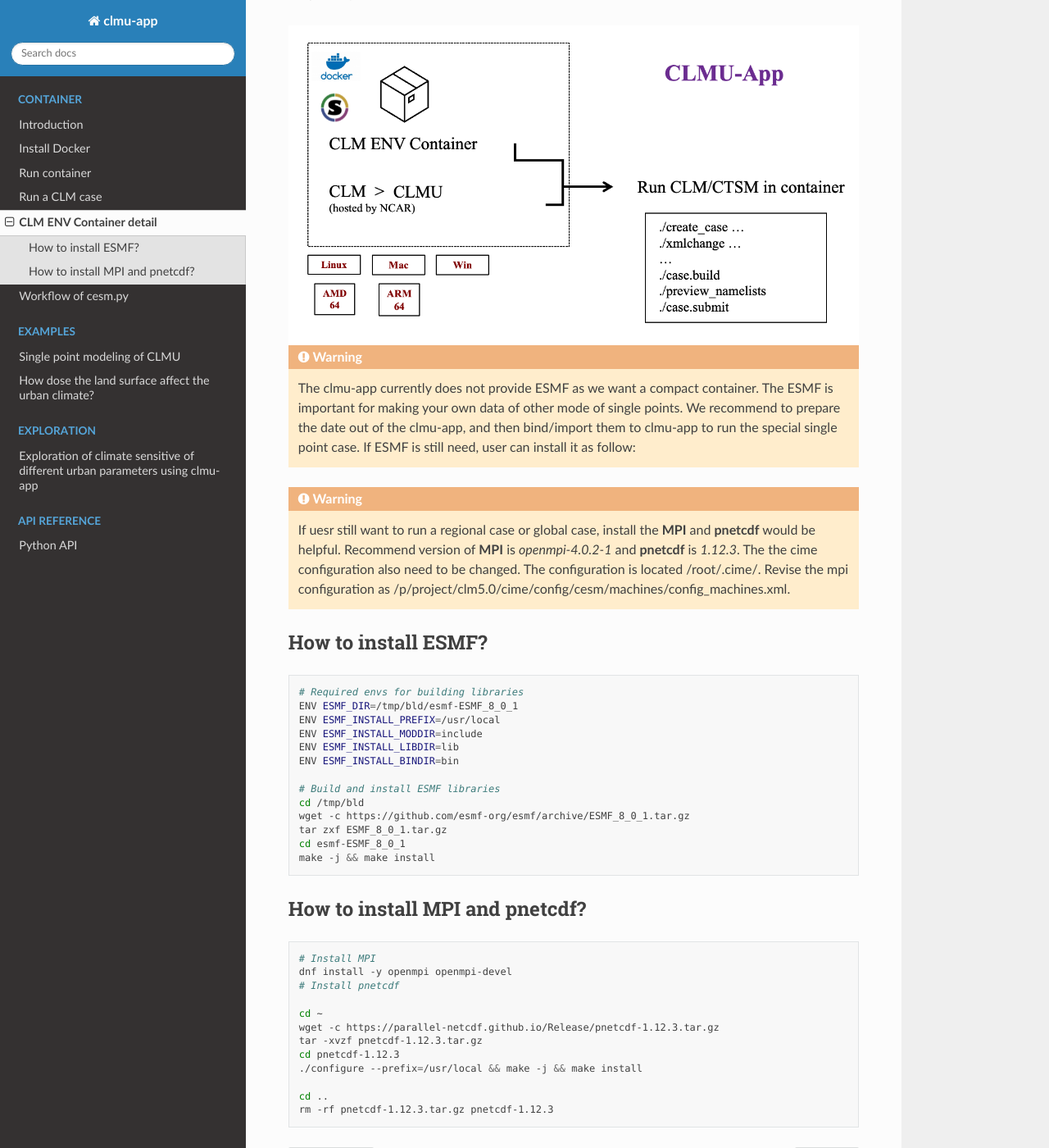
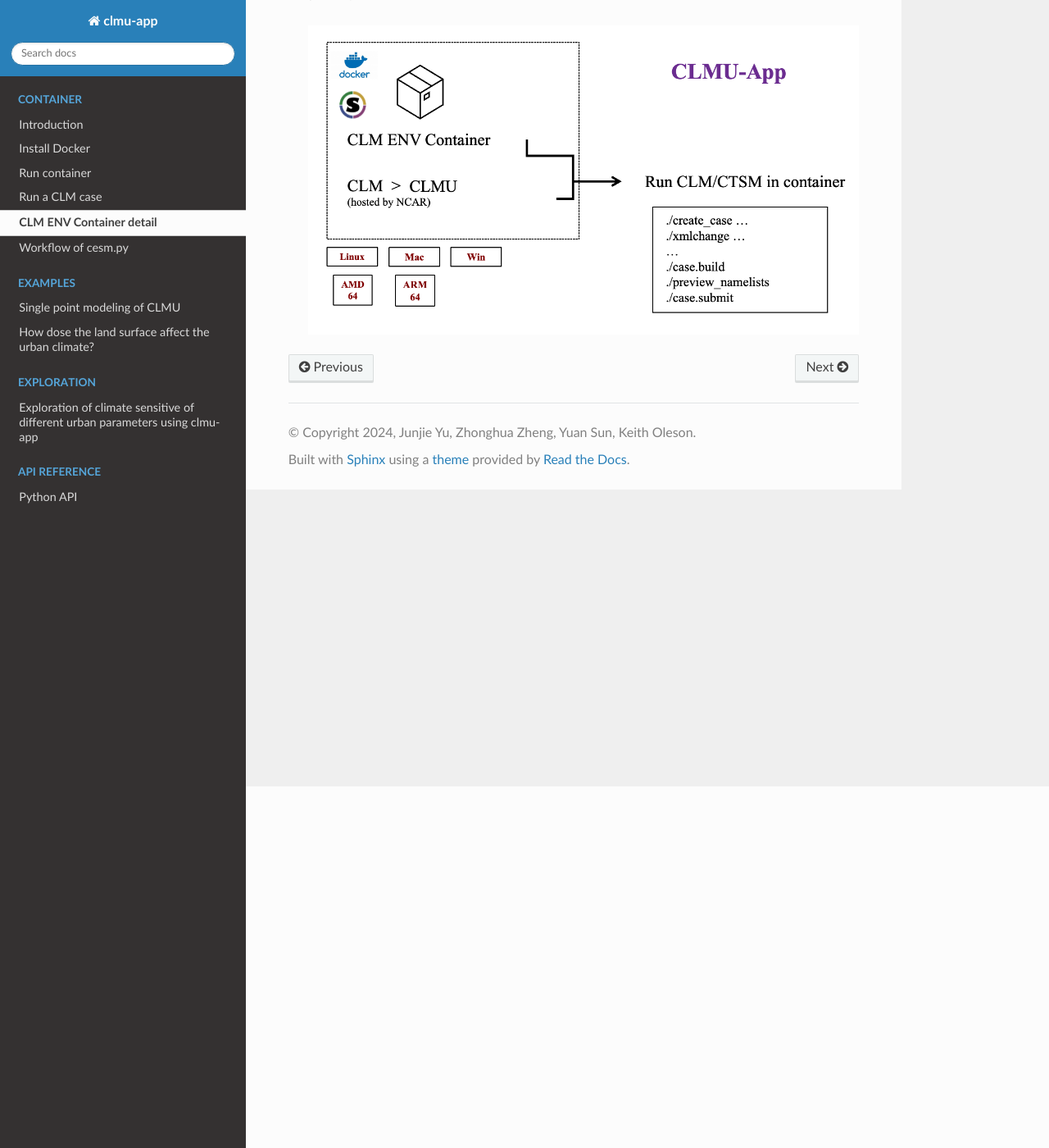
Before and after one commit to envdes/clmu-app, a Sphinx documentation site: the page built from docs/container/clmu_env.rst, in a window 1280 px wide and 1400 px high, scrolled down 441 px. Shown: the whole window at 82% size. Built offline with Sphinx 7.4.7 and the Read the Docs theme 2.0.0, drawn with Linux system fonts in a browser that asks for light colours.

Commit message:
update env

```diff
--- a/docs/container/clmu_env.rst
+++ b/docs/container/clmu_env.rst
@@ -14,51 +14,7 @@ Major apps:
 - python = `3.7.9`
 - svn = `1.12`
 
-.. image:: fig/ENV.png
-    :width: 100%
-    :align: center
-    :alt: CLMU container environment
-
-.. warning::
-    The clmu-app currently does not provide ESMF as we want a compact container. The ESMF is important for making your own data of other mode of single points. We recommend to prepare the date out of the clmu-app, and then bind/import them to clmu-app to run the special single point case. If ESMF is still need, user can install it as follow:
-
-.. warning::
-    If uesr still want to run a regional case or global case, install the **MPI** and **pnetcdf** would be helpful. Recommend version of **MPI** is `openmpi-4.0.2-1` and **pnetcdf** is `1.12.3`. The the cime configuration also need to be changed. The configuration is located /root/.cime/. Revise the mpi configuration as /p/project/clm5.0/cime/config/cesm/machines/config_machines.xml.
-
-How to install ESMF?
---------------------
-
-.. code-block:: shell
-
-    # Required envs for building libraries
-    ENV ESMF_DIR=/tmp/bld/esmf-ESMF_8_0_1
-    ENV ESMF_INSTALL_PREFIX=/usr/local
-    ENV ESMF_INSTALL_MODDIR=include
-    ENV ESMF_INSTALL_LIBDIR=lib
-    ENV ESMF_INSTALL_BINDIR=bin
-
-    # Build and install ESMF libraries
-    cd /tmp/bld
-    wget -c https://github.com/esmf-org/esmf/archive/ESMF_8_0_1.tar.gz
-    tar zxf ESMF_8_0_1.tar.gz
-    cd esmf-ESMF_8_0_1
-    make -j && make install
-
-
-How to install MPI and pnetcdf?
--------------------------------
-
-.. code-block:: shell
-
-    # Install MPI
-    dnf install -y openmpi openmpi-devel
-    # Install pnetcdf
-
-    cd ~
-    wget -c https://parallel-netcdf.github.io/Release/pnetcdf-1.12.3.tar.gz
-    tar -xvzf pnetcdf-1.12.3.tar.gz
-    cd pnetcdf-1.12.3
-    ./configure --prefix=/usr/local && make -j && make install
-
-    cd ..
-    rm -rf pnetcdf-1.12.3.tar.gz pnetcdf-1.12.3
+ .. image:: fig/ENV.png
+     :width: 100%
+     :align: center
+     :alt: CLMU container environment
```
Also changed, not shown: 1 other file.
